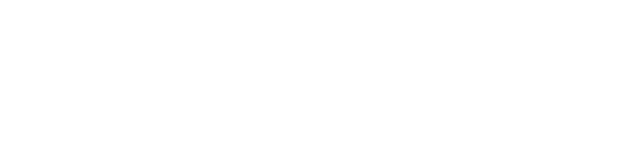
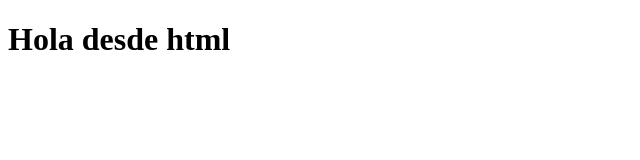
Before and after one commit to jlvera56-cloud/Gitpruebas-ejemplo, a plain HTML site: page index.html in a window 1280 px wide. Shown: the whole page, without its empty margins (0-640 px from the left). Drawn offline with Linux system fonts and the light colour scheme.

Commit message:
agregamos un h1

```diff
--- a/index.html
+++ b/index.html
@@ -7,4 +7,7 @@
     <meta http-equiv="X-UA-Compatible" content="ie=edge">
     <title>Document</title>
     </head>
+    <body>
+        <h1>Hola desde html</h1>
+    </body>
 </html>
```
